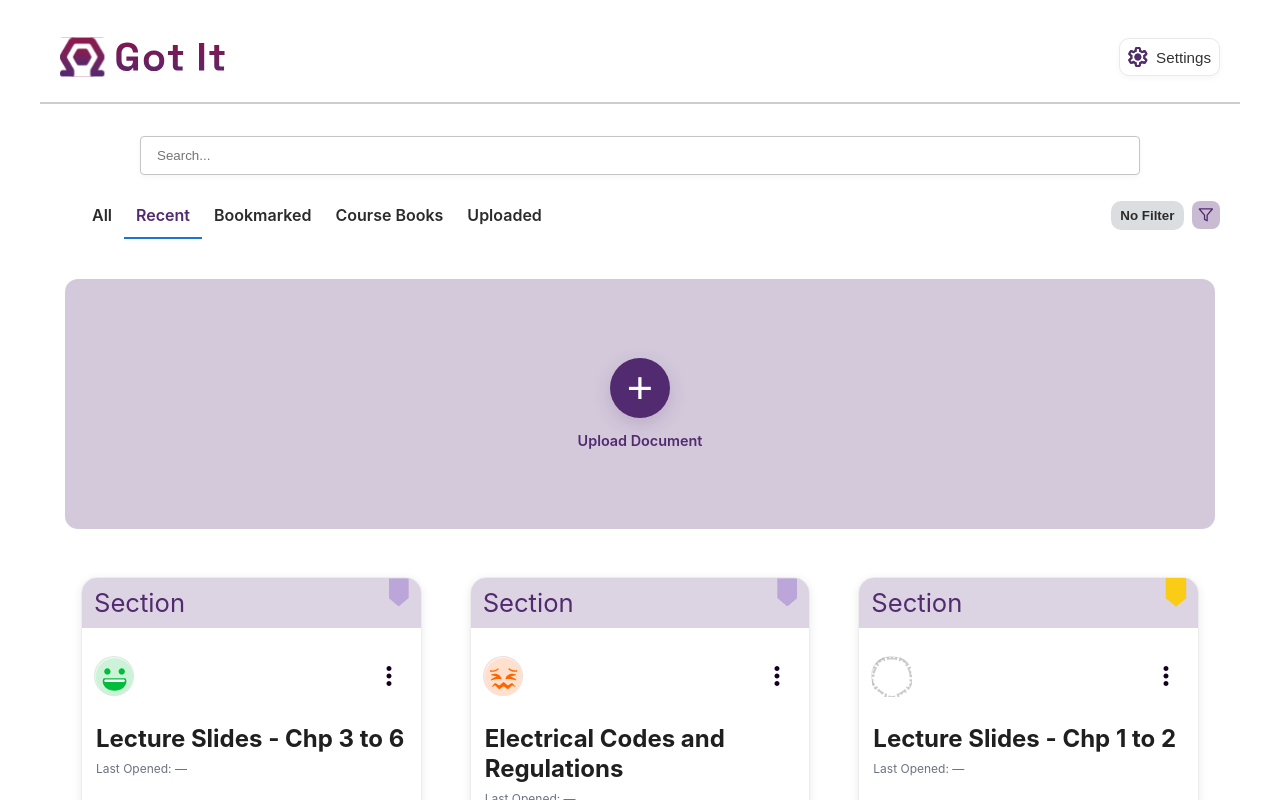
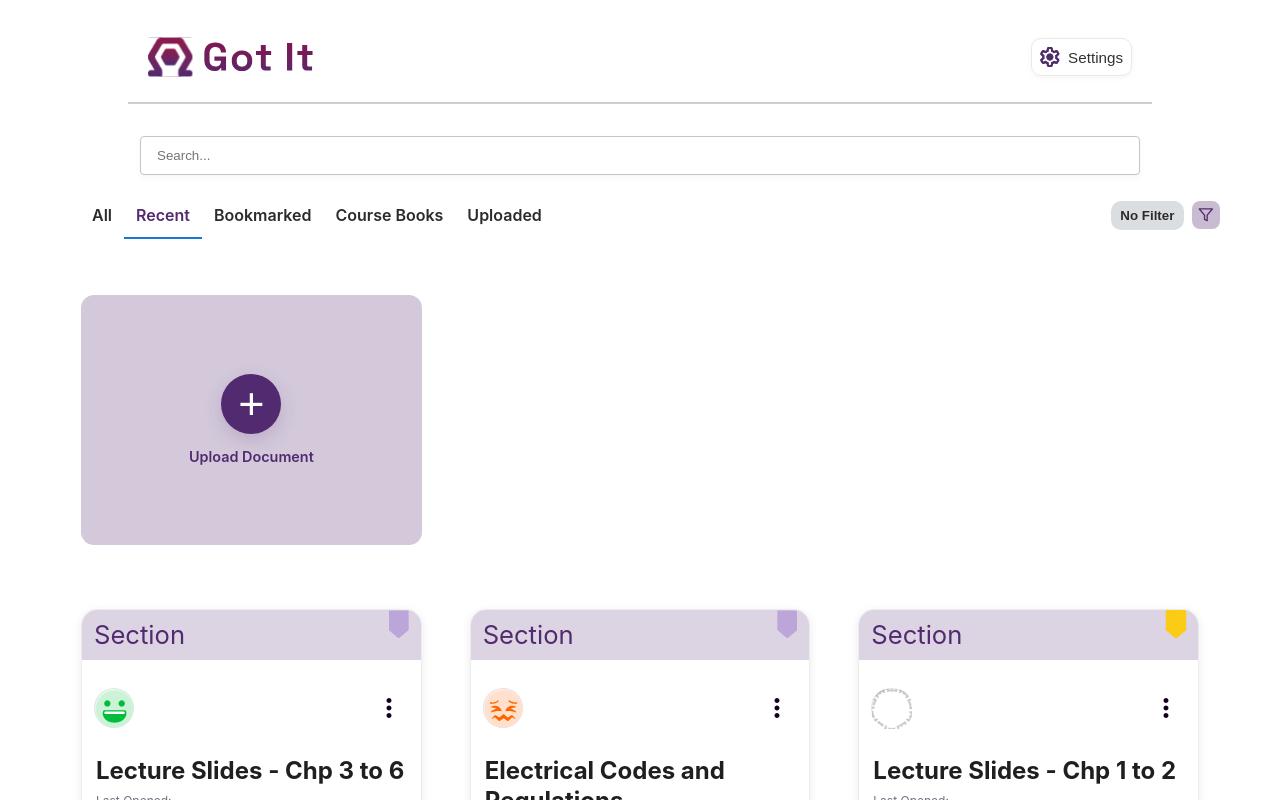
Before and after one commit to deniseada/GotIt, a Next.js app: page /dashboard in a window 1280 px wide. Both pictures are taken after a click on the tab "Recent". Shown: the top 800 px of the page. Built offline with nearby package versions, Linux system fonts and the light colour scheme.

Commit message:
Fixing NavBar CSS across all pages.

```diff
--- a/app/dashboard/components/navBar.js
+++ b/app/dashboard/components/navBar.js
@@ -1,10 +1,12 @@
 import { Search } from "@mui/icons-material";
 import styles from "../dashboard.module.css";
+import Link from "next/link";
 
 export default function Nav() {
   return (
     <div className={styles.navBar}>
       <div className={styles.leftGroup}>
+        <Link href="/dashboard">
           <div className={styles.brand}>
             <img
               src="/icons/gotit.svg"
@@ -14,6 +16,7 @@ export default function Nav() {
               height="36"
             />
           </div>
+        </Link>
       </div>
       <div className={styles.rightGroup}>
         <div className={styles.toolIcons}>
--- a/app/dashboard/components/tabBar.js
+++ b/app/dashboard/components/tabBar.js
@@ -316,28 +316,36 @@ const [cardList, setCardList] = useState(cards);
 
       <CustomTabPanel value={value} index={1}>
         <div className={styles.contentWrap}>
+          <div className={styles.cardsGrid}>
             <UploadButton />
+          </div>
             {renderGrid()}
         </div>
       </CustomTabPanel>
 
       <CustomTabPanel value={value} index={2}>
         <div className={styles.contentWrap}>
+          <div className={styles.cardsGrid}>
             <UploadButton />
+          </div>
             {renderGrid()}
         </div>
       </CustomTabPanel>
 
 <CustomTabPanel value={value} index={3}>
         <div className={styles.contentWrap}>
+          <div className={styles.cardsGrid}>
             <UploadButton />
+          </div>
             {renderGrid()}
         </div>
       </CustomTabPanel>
 
       <CustomTabPanel value={value} index={4}>
         <div className={styles.contentWrap}>
+          <div className={styles.cardsGrid}>
             <UploadButton />
+          </div>
             {renderGrid()}
         </div>
       </CustomTabPanel>
--- a/app/dashboard/dashboard.module.css
+++ b/app/dashboard/dashboard.module.css
@@ -1,6 +1,6 @@
 /* NAV BAR CSS */
 .navBar {
-  max-width: 1200px;
+  max-width: 80%;
   margin: 0 auto;
   padding: 2em 20px 20px 20px;
   display: flex;
--- a/app/doc/components/DocScreen.js
+++ b/app/doc/components/DocScreen.js
@@ -104,7 +104,7 @@ export default function DocScreen() {
         <Box
           sx={{
             width: `${Math.min(900, 700 * zoom)}px`,
-            height: "600px",
+            height: "100%",
             bgcolor: "common.white",
             borderRadius: 2,
             boxShadow: 4,
--- a/app/doc/mvp.module.css
+++ b/app/doc/mvp.module.css
@@ -14,7 +14,7 @@ body {
 }
 
 .navBar {
-  max-width: 1200px;
+  max-width: 90%;
   margin: 0 auto;
   padding: 2em 20px 0 20px;
   display: flex;
```
Lines whose indentation alone changed are shown as unchanged.
